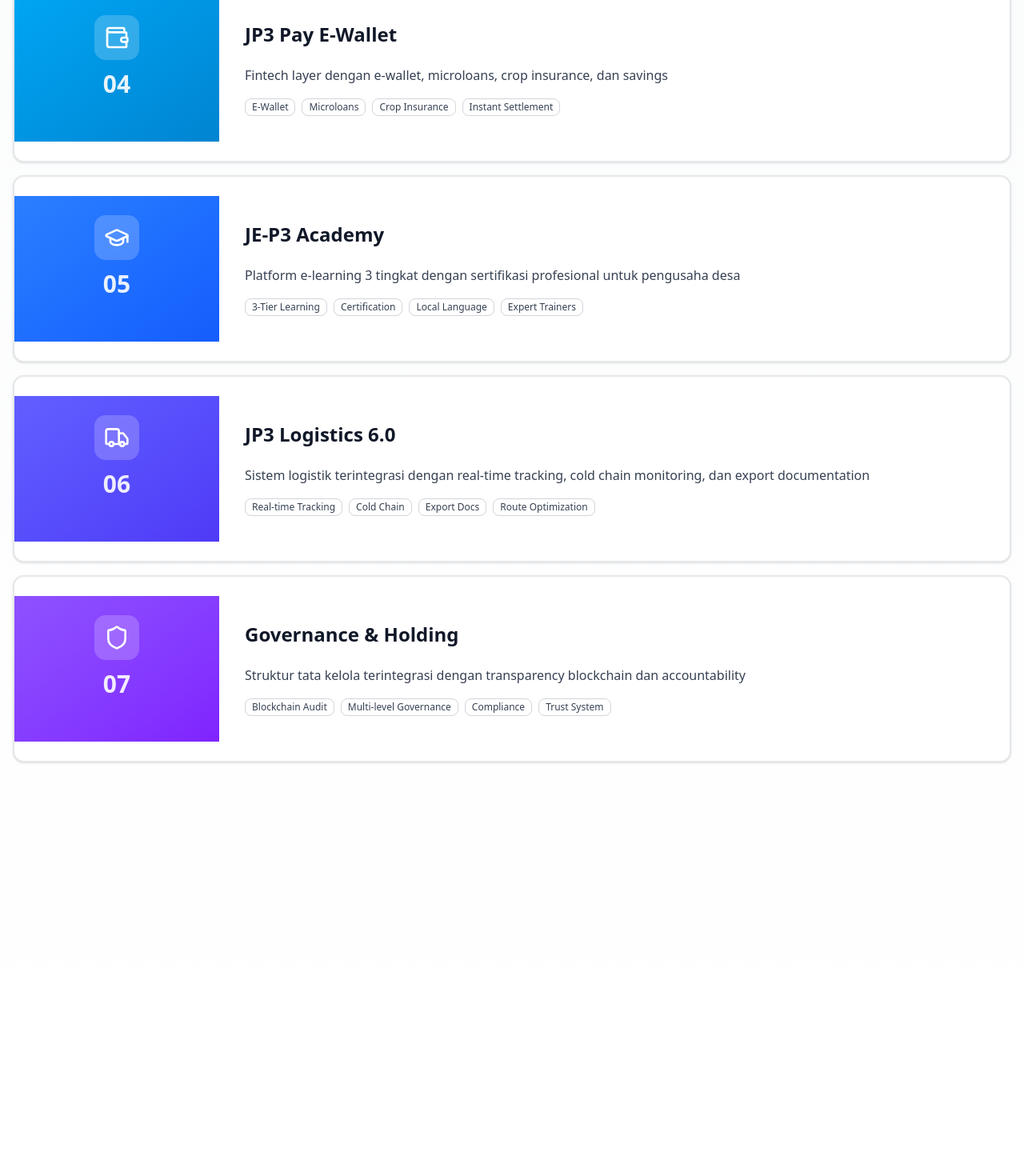
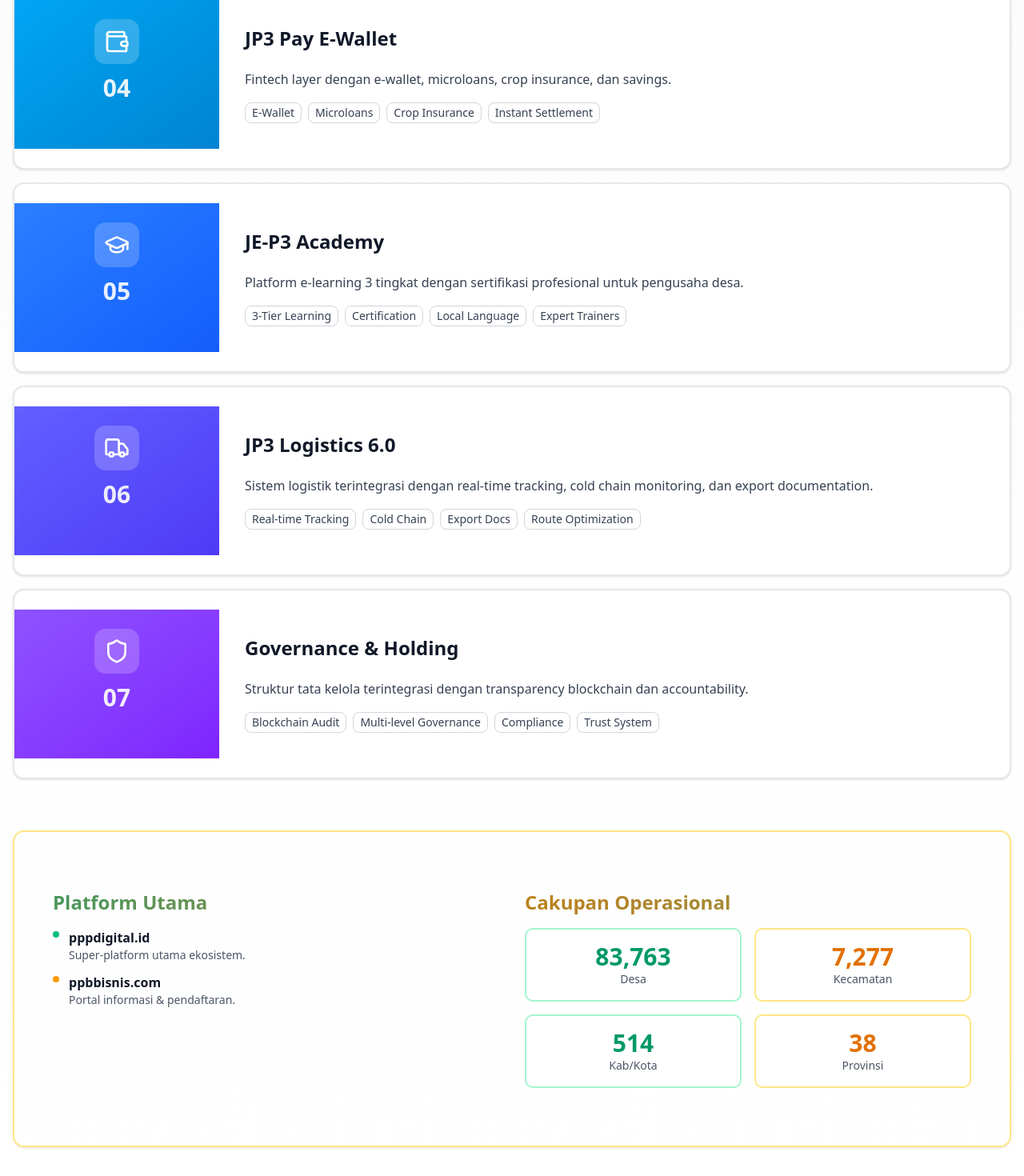
Before and after one commit to prabudanling/website-jep3, a Next.js app: page / in a window 1280 px wide. Shown: the part 4100-5570 px from the top of the page at 80% size. Built offline with nearby package versions, Linux system fonts and the light colour scheme.

Commit message:
Update ecosystem-section.tsx

```diff
--- a/src/components/sections/ecosystem-section.tsx
+++ b/src/components/sections/ecosystem-section.tsx
@@ -9,7 +9,7 @@ import {
   Wallet,
   GraduationCap,
   Truck,
-  Shield
+  Shield,
 } from 'lucide-react'
 
 export function EcosystemSection() {
@@ -18,7 +18,8 @@ export function EcosystemSection() {
       id: 1,
       name: 'Node Desa Digital & Smart Village',
       icon: Building2,
-      description: '83.763 desa menjadi node produksi global dengan IoT sensors, cold storage, dan digital hub',
+      description:
+        '83.763 desa menjadi node produksi global dengan IoT sensors, cold storage, dan digital hub.',
       features: ['IoT Monitoring', 'Cold Chain Storage', 'Digital Cadres', 'Master Farmers'],
       color: 'from-emerald-500 to-emerald-600',
     },
@@ -26,7 +27,8 @@ export function EcosystemSection() {
       id: 2,
       name: 'Zonasi Komoditas Regional',
       icon: Map,
-      description: 'Pemetaan komoditas berbasis geospatial untuk optimalisasi produksi dan distribusi',
+      description:
+        'Pemetaan komoditas berbasis geospatial untuk optimalisasi produksi dan distribusi.',
       features: ['Commodity Mapping', 'Regional Hubs', 'Supply Chain Optimization', 'Demand Forecasting'],
       color: 'from-teal-500 to-teal-600',
     },
@@ -34,7 +36,8 @@ export function EcosystemSection() {
       id: 3,
       name: 'JP3 Global Marketplace',
       icon: Store,
-      description: 'Marketplace berbasis blockchain untuk B2B & B2C trading dengan smart contract dan escrow',
+      description:
+        'Marketplace berbasis blockchain untuk B2B & B2C trading dengan smart contract dan escrow.',
       features: ['Blockchain Verified', 'Smart Contracts', 'B2B & B2C', 'Global Buyers'],
       color: 'from-cyan-500 to-cyan-600',
     },
@@ -42,7 +45,8 @@ export function EcosystemSection() {
       id: 4,
       name: 'JP3 Pay E-Wallet',
       icon: Wallet,
-      description: 'Fintech layer dengan e-wallet, microloans, crop insurance, dan savings',
+      description:
+        'Fintech layer dengan e-wallet, microloans, crop insurance, dan savings.',
       features: ['E-Wallet', 'Microloans', 'Crop Insurance', 'Instant Settlement'],
       color: 'from-sky-500 to-sky-600',
     },
@@ -50,7 +54,8 @@ export function EcosystemSection() {
       id: 5,
       name: 'JE-P3 Academy',
       icon: GraduationCap,
-      description: 'Platform e-learning 3 tingkat dengan sertifikasi profesional untuk pengusaha desa',
+      description:
+        'Platform e-learning 3 tingkat dengan sertifikasi profesional untuk pengusaha desa.',
       features: ['3-Tier Learning', 'Certification', 'Local Language', 'Expert Trainers'],
       color: 'from-blue-500 to-blue-600',
     },
@@ -58,7 +63,8 @@ export function EcosystemSection() {
       id: 6,
       name: 'JP3 Logistics 6.0',
       icon: Truck,
-      description: 'Sistem logistik terintegrasi dengan real-time tracking, cold chain monitoring, dan export documentation',
+      description:
+        'Sistem logistik terintegrasi dengan real-time tracking, cold chain monitoring, dan export documentation.',
       features: ['Real-time Tracking', 'Cold Chain', 'Export Docs', 'Route Optimization'],
       color: 'from-indigo-500 to-indigo-600',
     },
@@ -66,46 +72,56 @@ export function EcosystemSection() {
       id: 7,
       name: 'Governance & Holding',
       icon: Shield,
-      description: 'Struktur tata kelola terintegrasi dengan transparency blockchain dan accountability',
+      description:
+        'Struktur tata kelola terintegrasi dengan transparency blockchain dan accountability.',
       features: ['Blockchain Audit', 'Multi-level Governance', 'Compliance', 'Trust System'],
       color: 'from-violet-500 to-violet-600',
     },
   ]
 
   return (
-    <section className="py-20 bg-gradient-to-b from-gray-50 to-white dark:from-gray-950 dark:to-gray-900 relative overflow-hidden">
-      {/* Animated Background */}
-      <div className="absolute inset-0 opacity-5">
-        <div className="absolute inset-0 bg-dots-animated"></div>
+    <section
+      id="ecosystem"
+      className="py-20 bg-gradient-to-b from-gray-50 to-white dark:from-gray-950 dark:to-gray-900 relative overflow-hidden"
+    >
+      {/* Background dots: kirim ke belakang */}
+      <div className="absolute inset-0 opacity-5 -z-10">
+        <div className="absolute inset-0 bg-dots-animated" />
       </div>
 
       <div className="container mx-auto px-4">
         <div className="max-w-7xl mx-auto space-y-16">
-          {/* Section Header */}
-          <div className="text-center space-y-4">
+          {/* Header */}
+          <div className="text-center space-y-4 animate-fade-in-up">
             <Badge className="px-4 py-2 bg-amber-100 dark:bg-amber-900/30 text-amber-700 dark:text-amber-300 border-amber-200 dark:border-amber-800 animate-pop-in">
               Arsitektur Ekosistem
             </Badge>
-            <h2 className="text-4xl md:text-5xl font-bold text-gradient-animate bg-gradient-to-r from-emerald-600 via-amber-600 to-emerald-600 bg-clip-text text-transparent animate-text-reveal">
+            <h2 className="text-3xl md:text-4xl lg:text-5xl font-bold text-gradient-animate bg-gradient-to-r from-emerald-600 via-amber-600 to-emerald-600 bg-clip-text text-transparent animate-text-reveal">
               7-Layer Super-Ekosistem
             </h2>
-            <p className="text-xl text-gray-600 dark:text-gray-400 max-w-4xl mx-auto leading-relaxed animate-fade-in-up" style={{ animationDelay: '0.2s' }}>
-              JE-P3 mengoperasikan arsitektur tujuh lapis terintegrasi yang mencakup seluruh rantai nilai dari hulu ke hilir, dari desa ke global
+            <p
+              className="text-base md:text-lg text-gray-600 dark:text-gray-400 max-w-4xl mx-auto leading-relaxed animate-fade-in-up"
+              style={{ animationDelay: '0.2s' }}
+            >
+              JE-P3 mengoperasikan arsitektur tujuh lapis terintegrasi yang mencakup seluruh rantai
+              nilai dari hulu ke hilir, dari desa ke global.
             </p>
           </div>
 
-          {/* Layer Cards */}
-          <div className="space-y-4">
-            {layers.map((layer, index) => {
+          {/* Kartu tiap layer */}
+          <div className="space-y-4 animate-fade-in-up" style={{ animationDelay: '0.2s' }}>
+            {layers.map(layer => {
               const Icon = layer.icon
               return (
                 <Card
                   key={layer.id}
-                  className="border-2 border-gray-200 dark:border-gray-700 hover:shadow-2xl transition-all duration-300 overflow-hidden hover:-translate-y-1"
+                  className="border-2 border-gray-200 dark:border-gray-700 hover:shadow-2xl transition-all duration-300 overflow-hidden hover:-translate-y-1 card-3d-tilt card-hover-lift card-glow-hover cursor-pointer"
                 >
                   <div className="flex flex-col lg:flex-row">
-                    {/* Layer Number & Icon */}
-                    <div className={`lg:w-64 p-6 bg-gradient-to-br ${layer.color} flex lg:flex-col items-center gap-4 lg:gap-3 relative overflow-hidden`}>
+                    {/* panel kiri: nomor & ikon */}
+                    <div
+                      className={`lg:w-64 p-6 bg-gradient-to-br ${layer.color} flex lg:flex-col items-center gap-4 lg:gap-3 relative overflow-hidden`}
+                    >
                       <div className="bg-white/20 backdrop-blur-sm rounded-xl p-3">
                         <Icon className="w-8 h-8 text-white" />
                       </div>
@@ -116,15 +132,15 @@ export function EcosystemSection() {
                       </div>
                     </div>
 
-                    {/* Content */}
+                    {/* konten kanan */}
                     <div className="flex-1 p-6 lg:p-8">
                       <CardHeader className="p-0 mb-4">
-                        <CardTitle className="text-2xl font-bold text-gray-900 dark:text-gray-100">
+                        <CardTitle className="text-xl md:text-2xl font-bold text-gray-900 dark:text-gray-100">
                           {layer.name}
                         </CardTitle>
                       </CardHeader>
                       <CardContent className="p-0 space-y-4">
-                        <p className="text-gray-700 dark:text-gray-300 leading-relaxed">
+                        <p className="text-sm md:text-base text-gray-700 dark:text-gray-300 leading-relaxed">
                           {layer.description}
                         </p>
                         <div className="flex flex-wrap gap-2">
@@ -132,7 +148,7 @@ export function EcosystemSection() {
                             <Badge
                               key={fIndex}
                               variant="outline"
-                              className="bg-white dark:bg-gray-800 border-gray-300 dark:border-gray-700 text-gray-700 dark:text-gray-300 hover:border-emerald-400 dark:hover:border-emerald-600 hover:bg-emerald-50 dark:hover:bg-emerald-950/30 transition-all cursor-default"
+                              className="bg-white dark:bg-gray-800 border-gray-300 dark:border-gray-700 text-xs md:text-sm text-gray-700 dark:text-gray-300 hover:border-emerald-400 dark:hover:border-emerald-600 hover:bg-emerald-50 dark:hover:bg-emerald-950/30 transition-all cursor-default"
                             >
                               {feature}
                             </Badge>
@@ -146,51 +162,85 @@ export function EcosystemSection() {
             })}
           </div>
 
-          {/* Ecosystem Info */}
-          <div className="transition-all duration-1000">
-            <Card className="border-2 border-amber-200 dark:border-amber-800 bg-gradient-to-br from-amber-50 to-emerald-50 dark:from-amber-950/30 dark:to-emerald-950/30 card-3d-tilt card-hover-lift card-glow-hover cursor-pointer animate-shimmer section-fade">
+          {/* Info ekosistem tambahan */}
+          <div className="animate-fade-in-up" style={{ animationDelay: '0.3s' }}>
+            <Card className="border-2 border-amber-200 dark:border-amber-800 bg-gradient-to-br from-amber-50 to-emerald-50 dark:from-amber-950/30 dark:to-emerald-950/30 card-3d-tilt card-hover-lift card-glow-hover cursor-pointer animate-shimmer">
               <CardContent className="p-8 md:p-12">
                 <div className="grid md:grid-cols-2 gap-8">
+                  {/* Platform utama */}
                   <div className="space-y-4">
-                    <h3 className="text-2xl font-bold text-gradient-animate bg-gradient-to-r from-emerald-600 to-amber-600 bg-clip-text text-transparent animate-fade-in-up">
+                    <h3 className="text-xl md:text-2xl font-bold text-gradient-animate bg-gradient-to-r from-emerald-600 to-amber-600 bg-clip-text text-transparent animate-fade-in-up">
                       Platform Utama
                     </h3>
                     <div className="space-y-3">
                       <div className="flex items-start gap-3 group cursor-pointer">
-                        <div className="mt-1 w-2 h-2 bg-emerald-500 rounded-full flex-shrink-0"></div>
+                        <div className="mt-1 w-2 h-2 bg-emerald-500 rounded-full flex-shrink-0" />
                         <div>
-                          <p className="font-semibold text-gray-900 dark:text-gray-100 group-hover:text-emerald-600 dark:group-hover:text-emerald-400 transition-colors">pppdigital.id</p>
-                          <p className="text-sm text-gray-600 dark:text-gray-400">Super-platform utama ekosistem</p>
+                          <p className="font-semibold text-gray-900 dark:text-gray-100 group-hover:text-emerald-600 dark:group-hover:text-emerald-400 transition-colors">
+                            pppdigital.id
+                          </p>
+                          <p className="text-sm text-gray-600 dark:text-gray-400">
+                            Super-platform utama ekosistem.
+                          </p>
                         </div>
                       </div>
                       <div className="flex items-start gap-3 group cursor-pointer">
-                        <div className="mt-1 w-2 h-2 bg-amber-500 rounded-full flex-shrink-0"></div>
+                        <div className="mt-1 w-2 h-2 bg-amber-500 rounded-full flex-shrink-0" />
                         <div>
-                          <p className="font-semibold text-gray-900 dark:text-gray-100 group-hover:text-amber-600 dark:group-hover:text-amber-400 transition-colors">pppbisnis.com</p>
-                          <p className="text-sm text-gray-600 dark:text-gray-400">Portal informasi & pendaftaran</p>
+                          <p className="font-semibold text-gray-900 dark:text-gray-100 group-hover:text-amber-600 dark:group-hover:text-amber-400 transition-colors">
+                            ppbbisnis.com
+                          </p>
+                          <p className="text-sm text-gray-600 dark:text-gray-400">
+                            Portal informasi & pendaftaran.
+                          </p>
                         </div>
                       </div>
                     </div>
                   </div>
+
+                  {/* Cakupan operasional */}
                   <div className="space-y-4">
-                    <h3 className="text-2xl font-bold text-gradient-animate bg-gradient-to-r from-amber-600 to-emerald-600 bg-clip-text text-transparent animate-fade-in-up" style={{ animationDelay: '0.2s' }}>
+                    <h3
+                      className="text-xl md:text-2xl font-bold text-gradient-animate bg-gradient-to-r from-amber-600 to-emerald-600 bg-clip-text text-transparent animate-fade-in-up"
+                      style={{ animationDelay: '0.2s' }}
+                    >
                       Cakupan Operasional
                     </h3>
                     <div className="grid grid-cols-2 gap-4">
                       {[
-                        { value: '83,763', label: 'Desa', color: 'text-emerald-600 dark:text-emerald-400', border: 'border-emerald-200 dark:border-emerald-800' },
-                        { value: '7,277', label: 'Kecamatan', color: 'text-amber-600 dark:text-amber-400', border: 'border-amber-200 dark:border-amber-800' },
-                        { value: '514', label: 'Kab/Kota', color: 'text-emerald-600 dark:text-emerald-400', border: 'border-emerald-200 dark:border-emerald-800' },
-                        { value: '38', label: 'Provinsi', color: 'text-amber-600 dark:text-amber-400', border: 'border-amber-200 dark:border-amber-800' },
+                        {
+                          value: '83,763',
+                          label: 'Desa',
+                          color: 'text-emerald-600 dark:text-emerald-400',
+                          border: 'border-emerald-200 dark:border-emerald-800',
+                        },
+                        {
+                          value: '7,277',
+                          label: 'Kecamatan',
+                          color: 'text-amber-600 dark:text-amber-400',
+                          border: 'border-amber-200 dark:border-amber-800',
+                        },
+                        {
+                          value: '514',
+                          label: 'Kab/Kota',
+                          color: 'text-emerald-600 dark:text-emerald-400',
+                          border: 'border-emerald-200 dark:border-emerald-800',
+                        },
+                        {
+                          value: '38',
+                          label: 'Provinsi',
+                          color: 'text-amber-600 dark:text-amber-400',
+                          border: 'border-amber-200 dark:border-amber-800',
+                        },
                       ].map((stat, sIndex) => (
                         <div
                           key={sIndex}
                           className={`text-center p-4 bg-white dark:bg-gray-900 rounded-lg border-2 ${stat.border} hover:shadow-lg hover:-translate-y-1 transition-all cursor-pointer`}
                         >
-                          <p className={`text-3xl font-bold ${stat.color}`}>
-                            {stat.value}
+                          <p className={`text-2xl md:text-3xl font-bold ${stat.color}`}>{stat.value}</p>
+                          <p className="text-xs md:text-sm text-gray-600 dark:text-gray-400 font-medium">
+                            {stat.label}
                           </p>
-                          <p className="text-sm text-gray-600 dark:text-gray-400 font-medium">{stat.label}</p>
                         </div>
                       ))}
                     </div>
```
